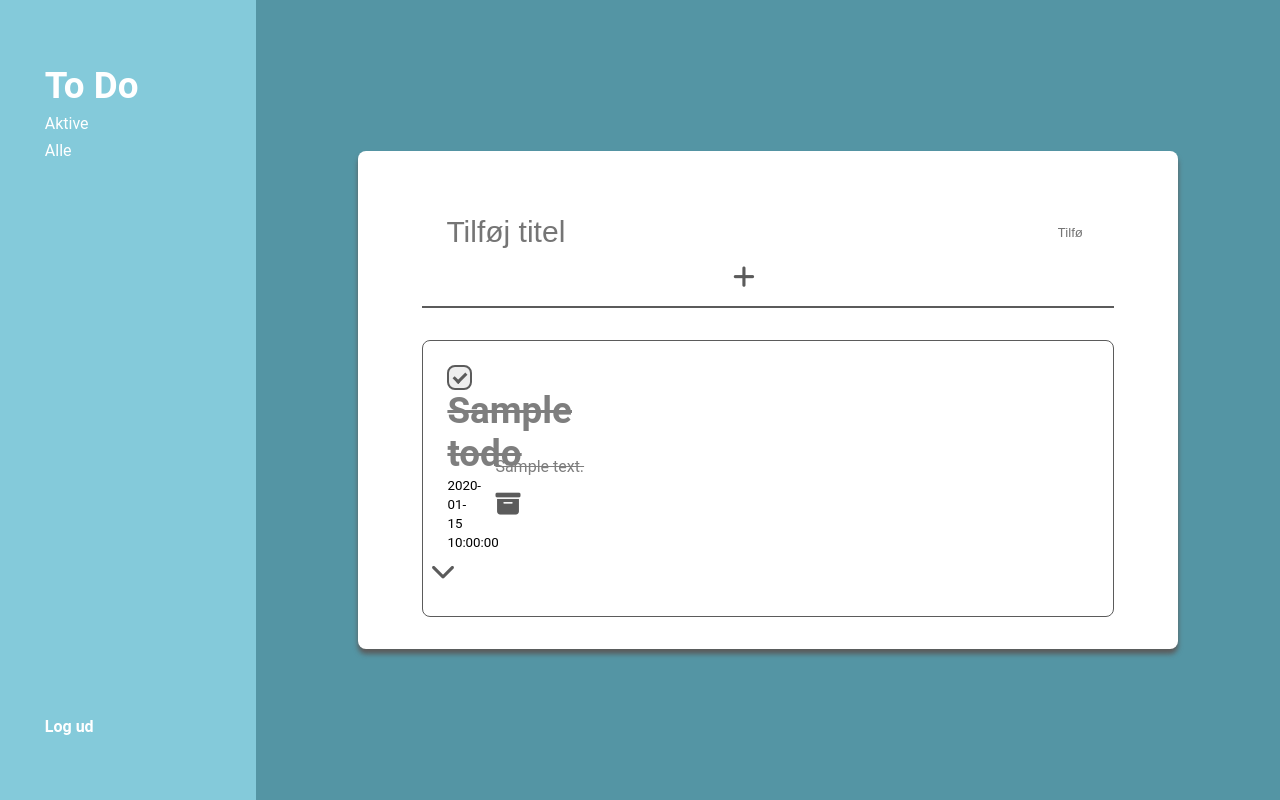
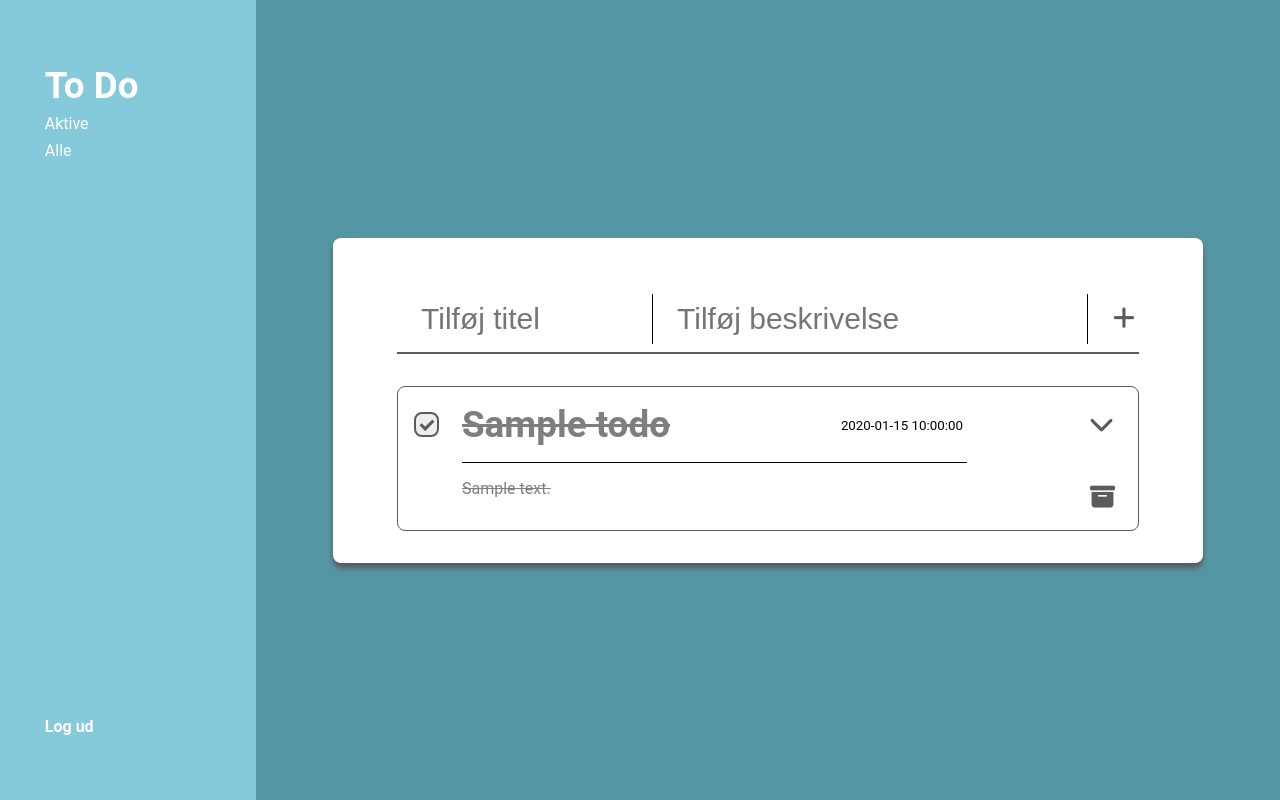
Before and after one commit to toby044/toDoProject, a PHP site: page / in a window 1280 px wide. Run offline with PHP 8.4, Linux system fonts and the light colour scheme; tables that the repository leaves empty or names only in its code hold one stand-in row (values such as "Sample post"); some libraries are stand-ins or nearby versions.

Commit message:
saved project styling

```diff
--- a/css/style.css
+++ b/css/style.css
@@ -89,23 +89,24 @@ body {
 }
 
 .main-container {
-  min-width: 80% !important;
+  width: 80% !important;
   background-color: var(--white);
   padding: 2rem 4rem;
   margin: 2rem !important;
   box-shadow: 0px 5px 5px 0px var(--grey);
+  min-width: 870px;
 }
 
 /** To Do Add Styling */
 .todo-add-section {
-  padding: 1.5rem 1.5rem 0.5rem 1rem;
+  padding: 1.5rem 0 0.5rem 1rem;
   border-bottom: 2px solid var(--grey);
   margin-bottom: 2rem;
 }
 
 .todo-add-section form {
   display: grid;
-  grid-template-columns: 1fr 2.5rem;
+  grid-template-columns: 15rem 1fr 4.5rem;
   align-items: center;
 }
 
@@ -118,12 +119,27 @@ body {
   outline: none;
 }
 
+.todo-add-section input {
+  padding: 0.5rem 1.5rem 0.5rem 0.5rem;
+  border-right: 1px solid black;
+}
+
 .todo-add-section button {
   cursor: pointer;
+  transition: all 0.2s ease-in-out;
 }
 
-#todo-input-text {
+.todo-add-section button:hover {
+  transform: scale(1.3);
+}
+
+#todo-input-text,
+#todo-input-description {
   font-size: 30px;
+}
+
+#todo-input-description {
+  padding: 0.5rem 1.5rem;
 }
 
 /** To Dos styling */
@@ -136,18 +152,33 @@ body {
 .todo-item {
   align-items: center;
   gap: 5rem;
-  padding: 1.5rem;
+  padding: 1rem;
   border: 1px solid var(--grey);
+  /* height: 76px; */
+  overflow: hidden;
+  transition: height 0.5s ease-in-out;
 }
 .todo-title {
   color: var(--grey);
 }
 
 .wrapper {
+  display: flex;
+  flex-direction: column;
+}
+
+.wrapper-inner {
   display: grid;
   grid-template-columns: 1rem 5fr 3fr 0.5fr;
   align-items: center;
-  gap: 2rem;
+  column-gap: 2rem;
+  margin-bottom: 1rem;
+}
+
+.wrapper-inner-2 {
+  margin: 0 0 0 3rem;
+  display: grid;
+  grid-template-columns: 1fr 2.2rem;
 }
 
 .todo-checkbox-container {
@@ -204,12 +235,25 @@ body {
 }
 
 .todo-date {
+  margin-top: 3px;
 }
 
 .dropdown-arrow {
   display: flex;
   justify-content: flex-end;
   cursor: pointer;
+}
+
+.todo-descript {
+  border-top: 1px solid black;
+  padding: 1rem 0 0 0;
+  margin-top: 0;
+  margin-right: 7.5rem;
+}
+
+.todo-archive {
+  padding: 0.2rem;
+  align-self: flex-end;
 }
 
 .dropdown-arrow i {
@@ -257,7 +301,7 @@ h3 {
   font-size: 0;
   padding: 5%;
   cursor: pointer;
-  margin-right:18px;
+  margin-right: 18px;
 }
 
 .notAccepted {
--- a/db_conn.php
+++ b/db_conn.php
@@ -1,7 +1,7 @@
 <?php
 
 $server = 'localhost';
-$database = 'test';
+$database = 'to_do_list';
 $username = 'root';
 $password = '';
 
--- a/modules/toDo.php
+++ b/modules/toDo.php
@@ -9,7 +9,7 @@ require 'db_conn.php';
                 type="text"
                 name="title"
                 class="error"
-                placeholder="Fejl! Tomt felt!" />
+                placeholder="Feltet må ikke være tomt" />
     <input id="todo-input-description"
                 type="text"
                 name="descript"
```
